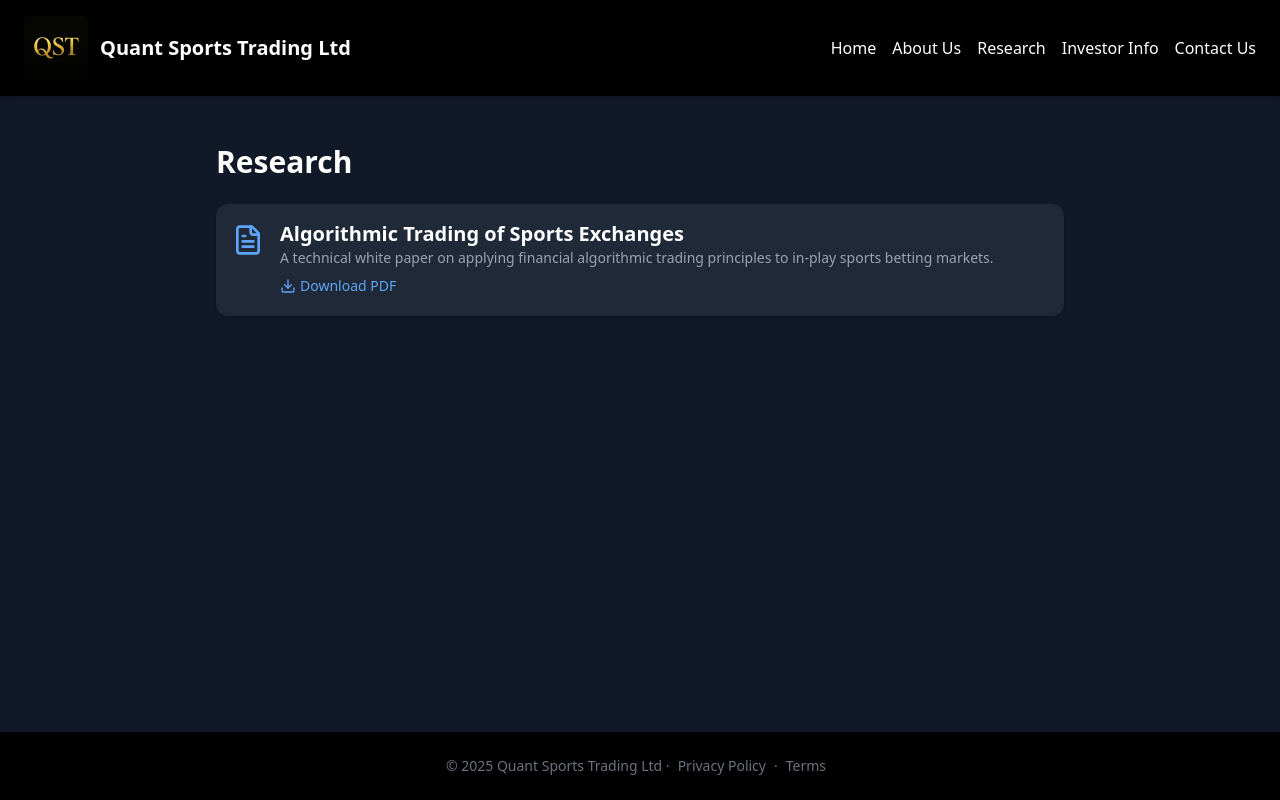
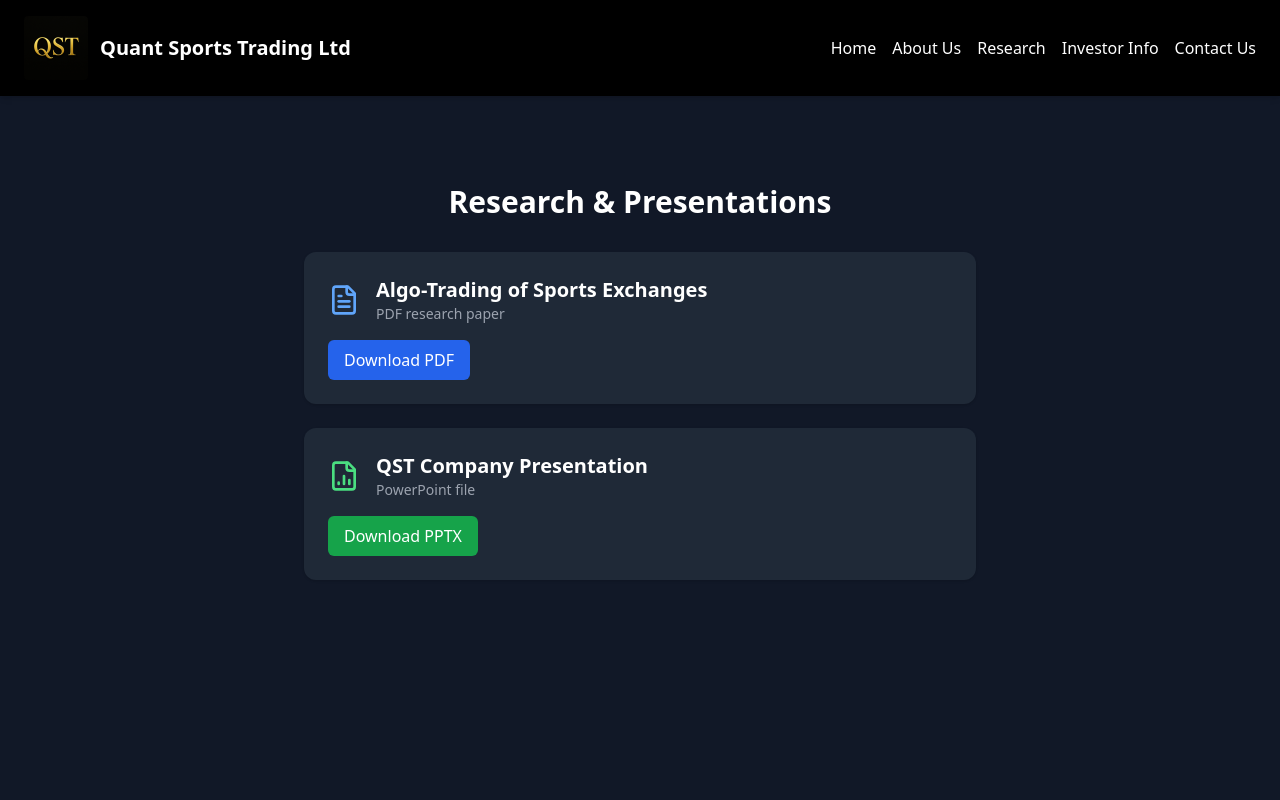
Before and after one commit to KevinMcLeanWAC/QST-website, a React (Vite) app: page /research in a window 1280 px wide. Shown: the top 800 px of the page. Built offline with nearby package versions, Linux system fonts and the light colour scheme.

Commit message:
Update Research page with document download links

```diff
--- a/src/ResearchPage.jsx
+++ b/src/ResearchPage.jsx
@@ -1,34 +1,50 @@
 import React from 'react';
-import { motion } from 'framer-motion';
-import { FileText, Download } from 'lucide-react';
+import { FileText, FileBarChart2 } from 'lucide-react';
 
 export default function ResearchPage() {
   return (
-    <motion.div
-      className="p-6 max-w-4xl mx-auto text-white"
-      initial={{ opacity: 0, y: 40 }}
-      animate={{ opacity: 1, y: 0 }}
-      transition={{ duration: 0.8 }}
-    >
-      <h2 className="text-3xl font-bold mb-6">Research</h2>
+    <div className="min-h-screen bg-gray-900 text-white px-6 py-16">
+      <h1 className="text-3xl font-bold mb-8 text-center">Research & Presentations</h1>
 
-      <div className="flex items-start gap-4 p-4 bg-gray-800 rounded-xl shadow hover:bg-gray-700 transition">
-        <FileText className="w-8 h-8 text-blue-400 mt-1" />
-        <div className="flex-grow">
-          <h3 className="text-xl font-semibold">Algorithmic Trading of Sports Exchanges</h3>
-          <p className="text-gray-400 text-sm mb-2">
-            A technical white paper on applying financial algorithmic trading principles to in-play sports betting markets.
-          </p>
+      <div className="max-w-2xl mx-auto space-y-6">
+        {/* Research Paper */}
+        <div className="bg-gray-800 p-6 rounded-xl shadow hover:shadow-lg transition">
+          <div className="flex items-center space-x-4">
+            <FileText className="w-8 h-8 text-blue-400" />
+            <div>
+              <h2 className="text-xl font-semibold">Algo-Trading of Sports Exchanges</h2>
+              <p className="text-gray-400 text-sm">PDF research paper</p>
+            </div>
+          </div>
           <a
             href="/docs/Algo-Trading-of-Sports-Exchanges.pdf"
             target="_blank"
             rel="noopener noreferrer"
-            className="inline-flex items-center text-blue-400 hover:text-white text-sm font-medium"
+            className="inline-block mt-4 bg-blue-600 hover:bg-blue-700 text-white px-4 py-2 rounded-md"
           >
-            <Download className="w-4 h-4 mr-1" /> Download PDF
+            Download PDF
+          </a>
+        </div>
+
+        {/* Company Presentation */}
+        <div className="bg-gray-800 p-6 rounded-xl shadow hover:shadow-lg transition">
+          <div className="flex items-center space-x-4">
+            <FileBarChart2 className="w-8 h-8 text-green-400" />
+            <div>
+              <h2 className="text-xl font-semibold">QST Company Presentation</h2>
+              <p className="text-gray-400 text-sm">PowerPoint file</p>
+            </div>
+          </div>
+          <a
+            href="/docs/qst-company-presentation.pptx"
+            target="_blank"
+            rel="noopener noreferrer"
+            className="inline-block mt-4 bg-green-600 hover:bg-green-700 text-white px-4 py-2 rounded-md"
+          >
+            Download PPTX
           </a>
         </div>
       </div>
-    </motion.div>
+    </div>
   );
 }
```
